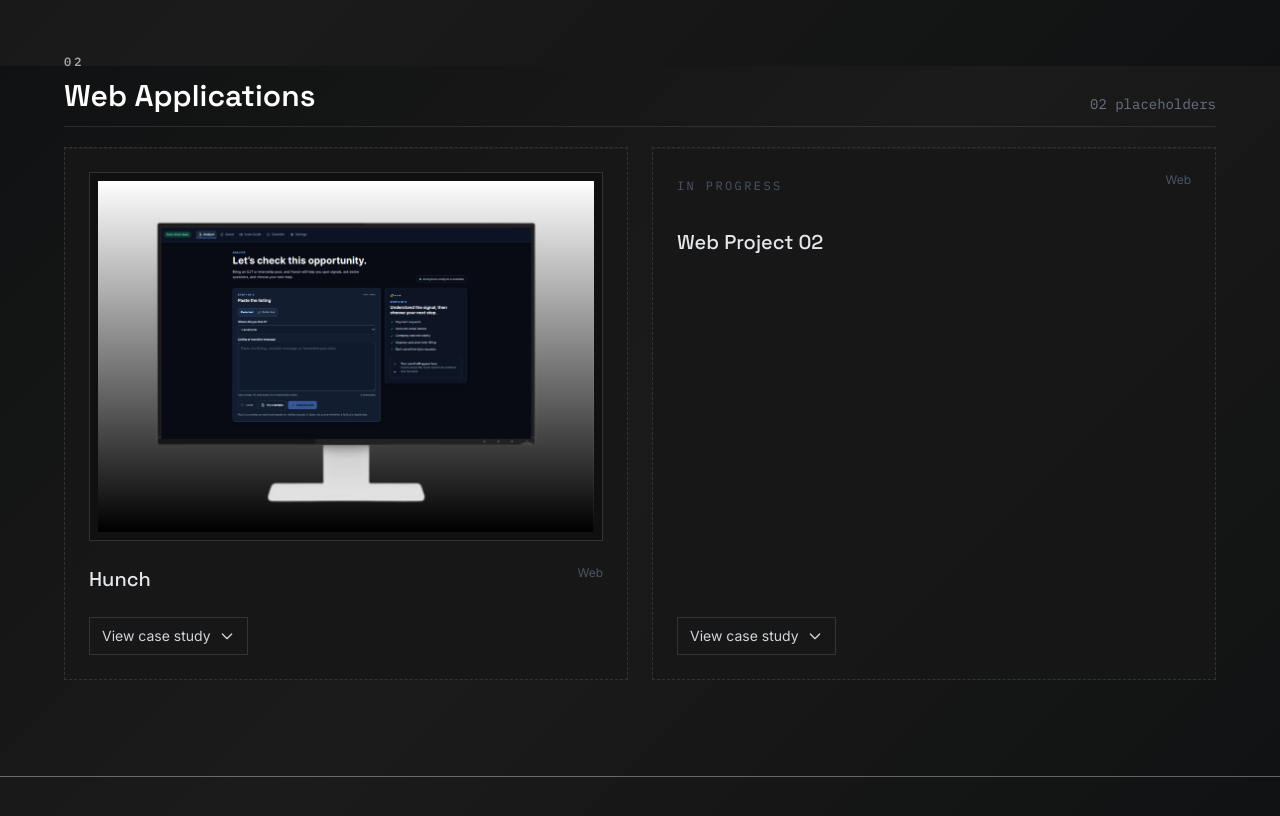
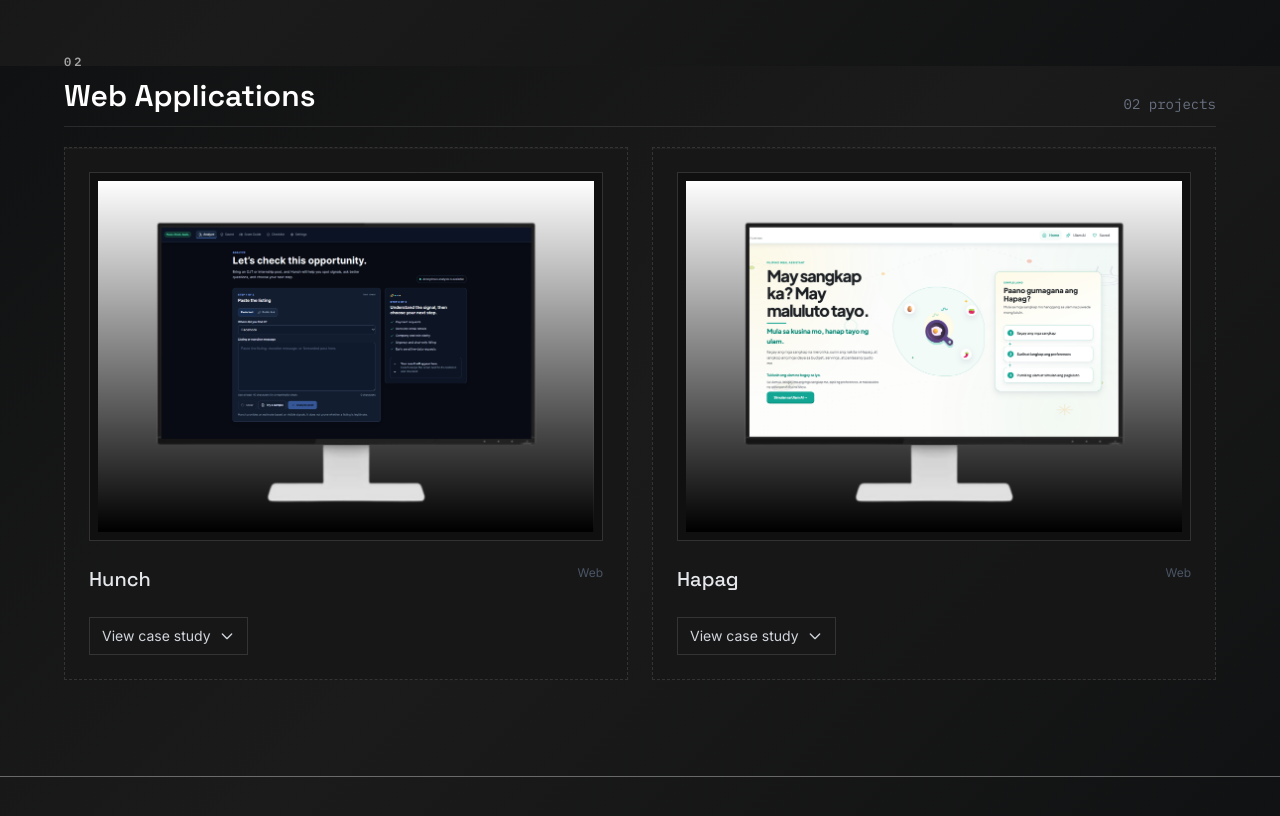
Before and after one commit to robertterquin/personal-portfolio, a React (Vite) app in the folder portfolio_v2/: page / in a window 1280 px wide. Shown: the part 3934-4750 px from the top of the page. Built offline with nearby package versions, Linux system fonts and the light colour scheme.

Commit message:
Refactor code structure for improved readability and maintainability

```diff
--- a/portfolio_v2/src/pages/Projects/Projects.jsx
+++ b/portfolio_v2/src/pages/Projects/Projects.jsx
@@ -101,9 +101,12 @@ const Projects = () => {
     },
     {
       id: 'web-placeholder-2',
-      label: 'Web Project 02',
-      summary: 'A new web experience is currently in progress.',
-      technologies: ['React', 'TypeScript'],
+      label: 'Hapag',
+      image: '/projects/hapag-showcase.png',
+      summary: 'An AI-powered Filipino meal assistant that helps people decide what to cook from the ingredients they have.',
+      purpose: 'Make everyday meal planning easier by combining available ingredients, preferences, and practical cooking guidance.',
+      features: ['Ingredient-based meal suggestions', 'Preference-aware recommendations', 'Filipino meal guidance', 'AI cooking assistant'],
+      technologies: ['React', 'TypeScript', 'AI integration'],
       liveUrl: '',
     },
   ];
@@ -326,7 +329,7 @@ const Projects = () => {
               <p className="font-mono text-xs font-semibold uppercase tracking-[0.25em] text-mono-600">02</p>
               <h3 className="mt-2 text-2xl font-semibold text-white md:text-3xl">Web Applications</h3>
             </div>
-            <span className="font-mono text-sm text-gray-500">02 placeholders</span>
+            <span className="font-mono text-sm text-gray-500">02 projects</span>
           </div>
           <div className="grid grid-cols-1 gap-6 sm:grid-cols-2">
             {webPlaceholders.map((project) => {
```
Also changed, not shown: portfolio_v2/public/projects/hapag-showcase.png (added).
